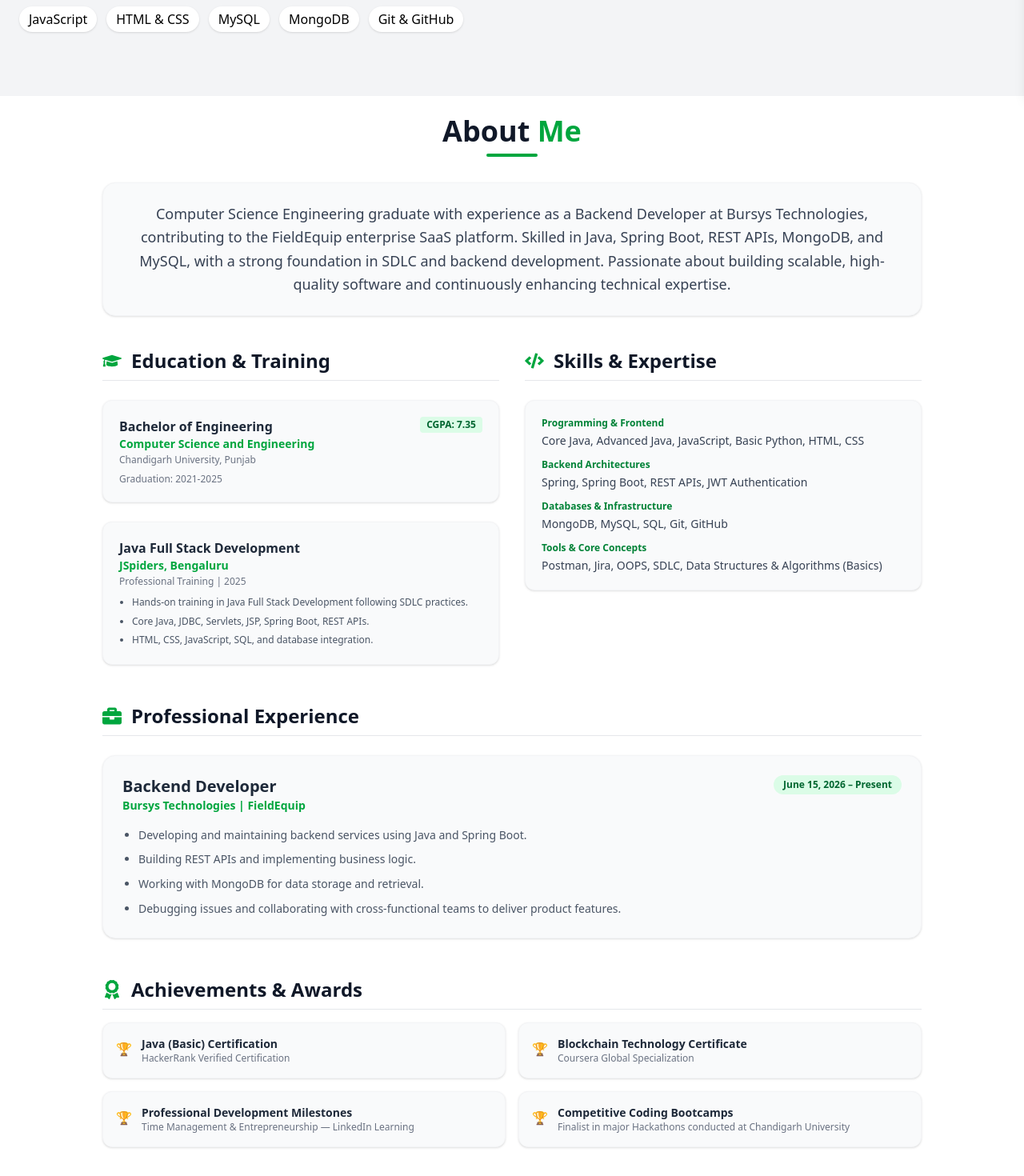
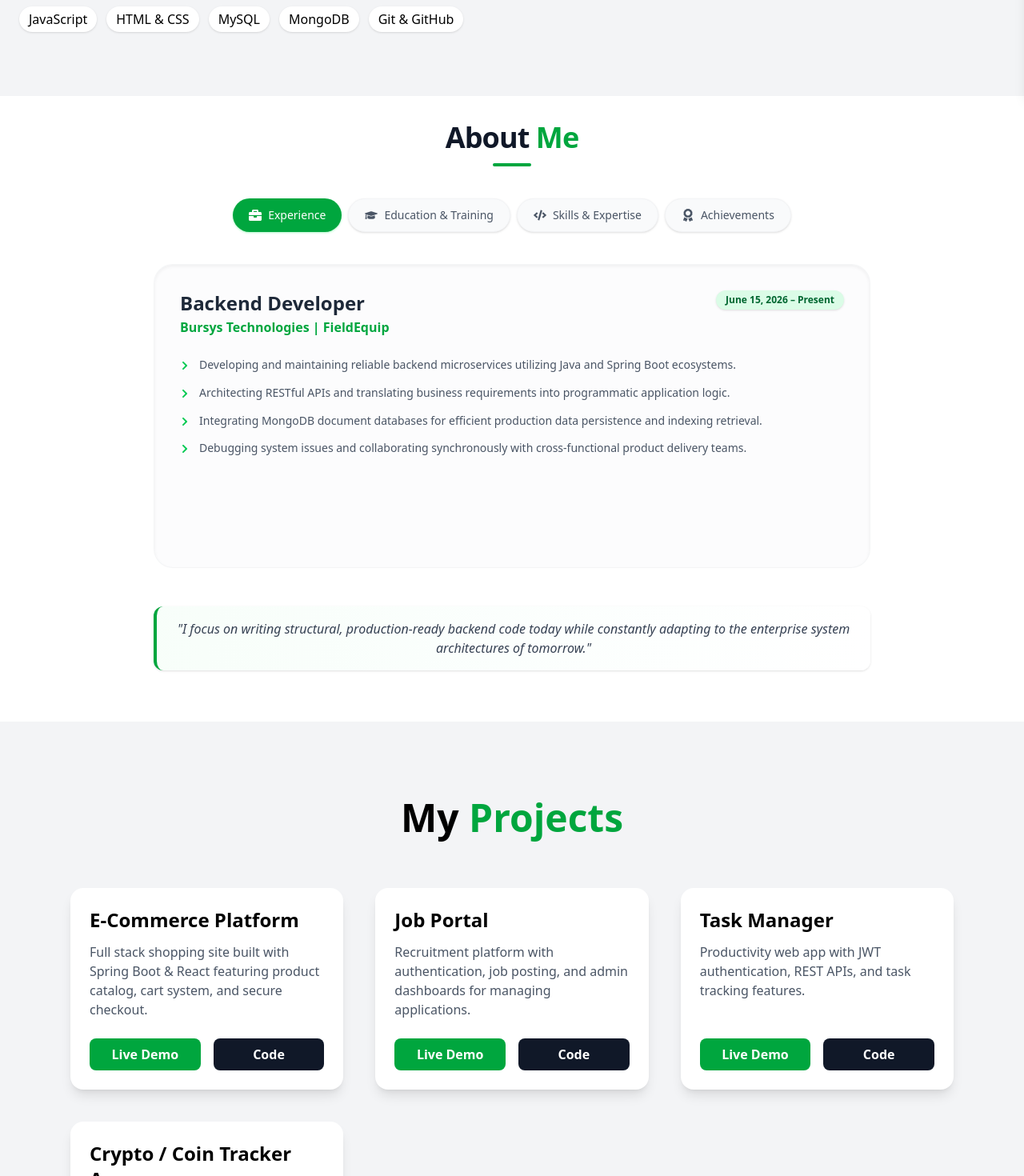
Before and after one commit to Shekharkumar07/Portfolio, a React (Vite) app: page /about in a window 1280 px wide. Shown: the part 680-2150 px from the top of the page at 80% size. Built offline with nearby package versions, Linux system fonts and the light colour scheme.

Commit message:
Implement interactive tabs and enhance About section
Added interactive tabs for user engagement and improved the layout of the About section. Enhanced the presentation of skills, education, and experience with dynamic content rendering.

```diff
--- a/src/components/About.jsx
+++ b/src/components/About.jsx
@@ -1,168 +1,195 @@
-import React from "react";
+import React, { useState } from "react";
 import {
   FaGraduationCap,
   FaCode,
   FaBriefcase,
-  FaAward
+  FaAward,
+  FaBookOpen,
+  FaChevronRight
 } from "react-icons/fa";
 
 export default function About() {
+  // Setup interactive tabs for high user engagement
+  const [activeTab, setActiveTab] = useState("experience");
+
+  const skillCategories = [
+    { name: "Core & Advanced Java", level: "90%" },
+    { name: "Spring Boot & REST APIs", level: "85%" },
+    { name: "Databases (MySQL & MongoDB)", level: "80%" },
+    { name: "JavaScript & Frontend Basics", level: "70%" },
+    { name: "Git, GitHub & Postman/Jira", level: "85%" },
+  ];
+
   return (
-    // Clean, tight padding to prevent large gaps above and below the section
-    <section id="about" className="pt-6 pb-12 bg-white">
-      <div className="max-w-7xl mx-auto px-6">
+    <section id="about" className="pt-8 pb-16 bg-white transition-all duration-300">
+      <div className="max-w-6xl mx-auto px-6">
 
-        {/* ================= SECTION HEADING ================= */}
-        <div className="text-center mb-8">
-          <h2 className="text-4xl font-bold text-gray-900">
-            About <span className="text-green-600">Me</span>
+        {/* ================= PREMIUM SECTION HEADING ================= */}
+        <div className="text-center mb-10">
+          <h2 className="text-4xl font-extrabold text-gray-900 tracking-tight">
+            About <span className="text-green-600 relative inline-block">Me
+              <span className="absolute bottom-1 left-0 w-full h-1 bg-green-200 -z-10 transform scale-x-105"></span>
+            </span>
           </h2>
-          <div className="w-16 h-1 bg-green-600 mx-auto mt-2 rounded"></div>
+          <div className="w-12 h-1 bg-green-600 mx-auto mt-3 rounded-full"></div>
         </div>
 
-        {/* ================= PROFESSIONAL SUMMARY CARD ================= */}
-        <div className="max-w-5xl mx-auto bg-gray-50 p-6 rounded-2xl border border-gray-100 shadow-sm mb-10 text-center">
-          <p className="text-gray-700 text-base md:text-lg leading-relaxed">
-            Computer Science Engineering graduate with experience as a Backend Developer at Bursys Technologies,
-            contributing to the FieldEquip enterprise SaaS platform. Skilled in Java, Spring Boot, REST APIs, MongoDB,
-            and MySQL, with a strong foundation in SDLC and backend development. Passionate about building
-            scalable, high-quality software and continuously enhancing technical expertise.
-          </p>
+        {/* ================= INTERACTIVE DYNAMIC TABS ================= */}
+        <div className="flex flex-wrap justify-center gap-2 mb-10">
+          <button
+            onClick={() => setActiveTab("experience")}
+            className={`px-5 py-2.5 rounded-full font-medium text-sm transition-all duration-300 flex items-center gap-2 shadow-sm ${
+              activeTab === "experience"
+                ? "bg-green-600 text-white shadow-green-200 shadow-md"
+                : "bg-gray-50 text-gray-600 hover:bg-gray-100 border border-gray-100"
+            }`}
+          >
+            <FaBriefcase className="text-base" /> Experience
+          </button>
+          <button
+            onClick={() => setActiveTab("education")}
+            className={`px-5 py-2.5 rounded-full font-medium text-sm transition-all duration-300 flex items-center gap-2 shadow-sm ${
+              activeTab === "education"
+                ? "bg-green-600 text-white shadow-green-200 shadow-md"
+                : "bg-gray-50 text-gray-600 hover:bg-gray-100 border border-gray-100"
+            }`}
+          >
+            <FaGraduationCap className="text-base" /> Education & Training
+          </button>
+          <button
+            onClick={() => setActiveTab("skills")}
+            className={`px-5 py-2.5 rounded-full font-medium text-sm transition-all duration-300 flex items-center gap-2 shadow-sm ${
+              activeTab === "skills"
+                ? "bg-green-600 text-white shadow-green-200 shadow-md"
+                : "bg-gray-50 text-gray-600 hover:bg-gray-100 border border-gray-100"
+            }`}
+          >
+            <FaCode className="text-base" /> Skills & Expertise
+          </button>
+          <button
+            onClick={() => setActiveTab("awards")}
+            className={`px-5 py-2.5 rounded-full font-medium text-sm transition-all duration-300 flex items-center gap-2 shadow-sm ${
+              activeTab === "awards"
+                ? "bg-green-600 text-white shadow-green-200 shadow-md"
+                : "bg-gray-50 text-gray-600 hover:bg-gray-100 border border-gray-100"
+            }`}
+          >
+            <FaAward className="text-base" /> Achievements
+          </button>
         </div>
 
-        {/* ================= 2-COLUMN GRID FOR CONTENT ================= */}
-        <div className="max-w-5xl mx-auto grid md:grid-cols-2 gap-8">
+        {/* ================= DYNAMIC TAB CONTENT AREA ================= */}
+        <div className="max-w-4xl mx-auto min-h-[380px] bg-gray-50/50 rounded-3xl p-6 md:p-8 border border-gray-100/80 backdrop-blur-sm shadow-inner transition-all duration-500">
 
-          {/* LEFT COLUMN: EDUCATION & TRAINING */}
-          <div className="space-y-6">
-            <div className="flex items-center space-x-3 border-b border-gray-200 pb-2">
-              <FaGraduationCap className="text-green-600 text-2xl" />
-              <h2 className="text-2xl font-bold text-gray-900">Education & Training</h2>
-            </div>
-
-            {/* University Card */}
-            <div className="bg-gray-50 p-5 rounded-xl border border-gray-100 shadow-sm">
-              <div className="flex justify-between items-start mb-2">
+          {/* TAB: EXPERIENCE */}
+          {activeTab === "experience" && (
+            <div className="animate-fadeIn">
+              <div className="flex flex-col md:flex-row justify-between items-start mb-6 gap-2">
                 <div>
-                  <h4 className="font-bold text-gray-800 text-base">Bachelor of Engineering</h4>
-                  <p className="text-green-600 font-semibold text-sm">Computer Science and Engineering</p>
-                  <p className="text-gray-500 text-xs mt-0.5">Chandigarh University, Punjab</p>
+                  <h3 className="text-2xl font-bold text-gray-800">Backend Developer</h3>
+                  <p className="text-green-600 font-semibold text-base mt-0.5">Bursys Technologies | FieldEquip</p>
                 </div>
-                <span className="text-xs font-bold bg-green-100 text-green-800 px-2 py-0.5 rounded">
-                  CGPA: 7.35
+                <span className="text-xs font-semibold bg-green-100 text-green-800 px-3 py-1 rounded-full shadow-sm">
+                  June 15, 2026 – Present
                 </span>
               </div>
-              <p className="text-gray-500 text-xs">Graduation: 2021-2025</p>
-            </div>
-
-            {/* JSpiders Training Card */}
-            <div className="bg-gray-50 p-5 rounded-xl border border-gray-100 shadow-sm">
-              <div className="mb-2">
-                <h4 className="font-bold text-gray-800 text-base">Java Full Stack Development</h4>
-                <p className="text-green-600 font-semibold text-sm">JSpiders, Bengaluru</p>
-                <p className="text-gray-500 text-xs mt-0.5">Professional Training | 2025</p>
-              </div>
-              <ul className="list-disc pl-4 space-y-1 text-gray-600 text-xs leading-relaxed">
-                <li>Hands-on training in Java Full Stack Development following SDLC practices.</li>
-                <li>Core Java, JDBC, Servlets, JSP, Spring Boot, REST APIs.</li>
-                <li>HTML, CSS, JavaScript, SQL, and database integration.</li>
-              </ul>
-            </div>
-          </div>
-
-          {/* RIGHT COLUMN: SKILLS & EXPERTISE */}
-          <div className="space-y-6">
-            <div className="flex items-center space-x-3 border-b border-gray-200 pb-2">
-              <FaCode className="text-green-600 text-2xl" />
-              <h2 className="text-2xl font-bold text-gray-900">Skills & Expertise</h2>
-            </div>
-
-            <div className="bg-gray-50 p-5 rounded-xl border border-gray-100 shadow-sm space-y-3">
-              <div>
-                <span className="text-xs font-bold text-green-700 block mb-1">Programming & Frontend</span>
-                <p className="text-gray-700 text-sm">Core Java, Advanced Java, JavaScript, Basic Python, HTML, CSS</p>
-              </div>
-              <div>
-                <span className="text-xs font-bold text-green-700 block mb-1">Backend Architectures</span>
-                <p className="text-gray-700 text-sm">Spring, Spring Boot, REST APIs, JWT Authentication</p>
-              </div>
-              <div>
-                <span className="text-xs font-bold text-green-700 block mb-1">Databases & Infrastructure</span>
-                <p className="text-gray-700 text-sm">MongoDB, MySQL, SQL, Git, GitHub</p>
-              </div>
-              <div>
-                <span className="text-xs font-bold text-green-700 block mb-1">Tools & Core Concepts</span>
-                <p className="text-gray-700 text-sm">Postman, Jira, OOPS, SDLC, Data Structures & Algorithms (Basics)</p>
+              <div className="space-y-3">
+                {[
+                  "Developing and maintaining reliable backend microservices utilizing Java and Spring Boot ecosystems.",
+                  "Architecting RESTful APIs and translating business requirements into programmatic application logic.",
+                  "Integrating MongoDB document databases for efficient production data persistence and indexing retrieval.",
+                  "Debugging system issues and collaborating synchronously with cross-functional product delivery teams."
+                ].map((bullet, i) => (
+                  <div key={i} className="flex items-start gap-3 text-gray-600 text-sm leading-relaxed">
+                    <FaChevronRight className="text-green-500 text-xs mt-1.5 flex-shrink-0" />
+                    <p>{bullet}</p>
+                  </div>
+                ))}
               </div>
             </div>
-          </div>
+          )}
+
+          {/* TAB: EDUCATION & TRAINING */}
+          {activeTab === "education" && (
+            <div className="grid md:grid-cols-2 gap-6 animate-fadeIn">
+              {/* College Card */}
+              <div className="bg-white p-5 rounded-2xl shadow-sm border border-gray-100 hover:border-green-500/30 transition-all duration-300">
+                <div className="flex justify-between items-start mb-2">
+                  <h4 className="font-bold text-gray-800 text-lg">Bachelor of Engineering</h4>
+                  <span className="text-xs font-bold bg-green-100 text-green-800 px-2 py-0.5 rounded-md">7.35 CGPA</span>
+                </div>
+                <p className="text-green-600 text-sm font-semibold">Computer Science and Engineering</p>
+                <p className="text-gray-500 text-xs mt-1">Chandigarh University, Punjab (2021-2025)</p>
+              </div>
+
+              {/* JSpiders Training Card */}
+              <div className="bg-white p-5 rounded-2xl shadow-sm border border-gray-100 hover:border-green-500/30 transition-all duration-300">
+                <h4 className="font-bold text-gray-800 text-lg">Java Full Stack Development</h4>
+                <p className="text-green-600 text-sm font-semibold">JSpiders, Bengaluru</p>
+                <p className="text-gray-400 text-xs mt-1 mb-3">Professional Certificate Program | 2025</p>
+                <div className="flex flex-wrap gap-1.5">
+                  {["Core Java", "Spring Boot", "REST APIs", "SQL", "JavaScript", "SDLC"].map((tech) => (
+                    <span key={tech} className="text-[10px] font-bold bg-gray-100 text-gray-600 px-2 py-0.5 rounded">
+                      {tech}
+                    </span>
+                  ))}
+                </div>
+              </div>
+            </div>
+          )}
+
+          {/* TAB: SKILLS */}
+          {activeTab === "skills" && (
+            <div className="space-y-5 animate-fadeIn">
+              <h4 className="text-lg font-bold text-gray-800 mb-2 flex items-center gap-2">
+                <FaBookOpen className="text-green-600 text-sm" /> Core Domain Proficiency
+              </h4>
+              <div className="grid sm:grid-cols-2 gap-x-8 gap-y-4">
+                {skillCategories.map((skill, index) => (
+                  <div key={index} className="space-y-1.5">
+                    <div className="flex justify-between text-xs font-semibold text-gray-700">
+                      <span>{skill.name}</span>
+                      <span className="text-green-600">{skill.level}</span>
+                    </div>
+                    <div className="w-full bg-gray-200 h-2 rounded-full overflow-hidden shadow-inner">
+                      <div
+                        className="bg-gradient-to-r from-green-500 to-emerald-600 h-full rounded-full transition-all duration-1000 ease-out"
+                        style={{ width: skill.level }}
+                      ></div>
+                    </div>
+                  </div>
+                ))}
+              </div>
+            </div>
+          )}
+
+          {/* TAB: AWARDS */}
+          {activeTab === "awards" && (
+            <div className="grid sm:grid-cols-2 gap-4 animate-fadeIn">
+              {[
+                { title: "Java (Basic) Certification", desc: "HackerRank Verified Authority" },
+                { title: "Blockchain Technology Cert.", desc: "Coursera Global Specialization" },
+                { title: "Competitive Coding Bootcamps", desc: "Hackathon Finalist at Chandigarh University" },
+                { title: "Professional Development", desc: "Agile, Jira, & System Lifecycles" }
+              ].map((award, i) => (
+                <div key={i} className="bg-white p-4 rounded-xl border border-gray-100 shadow-sm flex items-start gap-3 hover:scale-[1.02] transition duration-300">
+                  <span className="text-xl bg-yellow-50 p-2 rounded-lg text-yellow-500">🏆</span>
+                  <div>
+                    <h5 className="font-bold text-gray-800 text-sm">{award.title}</h5>
+                    <p className="text-gray-500 text-xs mt-0.5">{award.desc}</p>
+                  </div>
+                </div>
+              ))}
+            </div>
+          )}
 
         </div>
 
-        {/* ================= PROFESSIONAL EXPERIENCE ================= */}
-        <div className="max-w-5xl mx-auto mt-12 mb-12">
-          <div className="flex items-center space-x-3 mb-6 border-b border-gray-200 pb-2">
-            <FaBriefcase className="text-green-600 text-2xl" />
-            <h2 className="text-2xl font-bold text-gray-900">Professional Experience</h2>
-          </div>
-
-          <div className="bg-gray-50 p-6 rounded-2xl border border-gray-100 shadow-sm">
-            <div className="flex flex-col sm:flex-row sm:justify-between sm:items-start mb-4">
-              <div>
-                <h3 className="text-xl font-bold text-gray-800">Backend Developer</h3>
-                <p className="text-green-600 font-semibold text-sm">Bursys Technologies | FieldEquip</p>
-              </div>
-              <span className="text-xs font-semibold bg-green-100 text-green-800 px-3 py-1 rounded-full mt-2 sm:mt-0">
-                June 15, 2026 – Present
-              </span>
-            </div>
-
-            <ul className="list-disc pl-5 space-y-2 text-gray-600 text-sm leading-relaxed">
-              <li>Developing and maintaining backend services using Java and Spring Boot.</li>
-              <li>Building REST APIs and implementing business logic.</li>
-              <li>Working with MongoDB for data storage and retrieval.</li>
-              <li>Debugging issues and collaborating with cross-functional teams to deliver product features.</li>
-            </ul>
-          </div>
-        </div>
-
-        {/* ================= ACHIEVEMENTS & AWARDS ================= */}
-        <div className="max-w-5xl mx-auto mt-6">
-          <div className="flex items-center space-x-3 mb-4 border-b border-gray-200 pb-2">
-            <FaAward className="text-green-600 text-2xl" />
-            <h2 className="text-2xl font-bold text-gray-900">Achievements & Awards</h2>
-          </div>
-
-          <div className="grid sm:grid-cols-2 gap-4">
-            <div className="bg-gray-50 p-4 rounded-xl border border-gray-100 shadow-sm flex items-start space-x-3">
-              <span className="text-yellow-500 mt-1">🏆</span>
-              <div>
-                <h4 className="font-semibold text-gray-800 text-sm">Java (Basic) Certification</h4>
-                <p className="text-gray-500 text-xs">HackerRank Verified Certification</p>
-              </div>
-            </div>
-            <div className="bg-gray-50 p-4 rounded-xl border border-gray-100 shadow-sm flex items-start space-x-3">
-              <span className="text-yellow-500 mt-1">🏆</span>
-              <div>
-                <h4 className="font-semibold text-gray-800 text-sm">Blockchain Technology Certificate</h4>
-                <p className="text-gray-500 text-xs">Coursera Global Specialization</p>
-              </div>
-            </div>
-            <div className="bg-gray-50 p-4 rounded-xl border border-gray-100 shadow-sm flex items-start space-x-3">
-              <span className="text-yellow-500 mt-1">🏆</span>
-              <div>
-                <h4 className="font-semibold text-gray-800 text-sm">Professional Development Milestones</h4>
-                <p className="text-gray-500 text-xs">Time Management & Entrepreneurship — LinkedIn Learning</p>
-              </div>
-            </div>
-            <div className="bg-gray-50 p-4 rounded-xl border border-gray-100 shadow-sm flex items-start space-x-3">
-              <span className="text-yellow-500 mt-1">🏆</span>
-              <div>
-                <h4 className="font-semibold text-gray-800 text-sm">Competitive Coding Bootcamps</h4>
-                <p className="text-gray-500 text-xs">Finalist in major Hackathons conducted at Chandigarh University</p>
-              </div>
-            </div>
-          </div>
+        {/* ================= HIGHLY STANDOUT BLOCKQUOTE ================= */}
+        <div className="max-w-4xl mx-auto mt-12 text-center">
+          <p className="text-base text-gray-700 italic bg-gradient-to-r from-green-50/50 via-emerald-50/20 to-white p-4 rounded-xl border-l-4 border-green-600 shadow-sm">
+            "I focus on writing structural, production-ready backend code today while constantly adapting to the enterprise system architectures of tomorrow."
+          </p>
         </div>
 
       </div>
```
